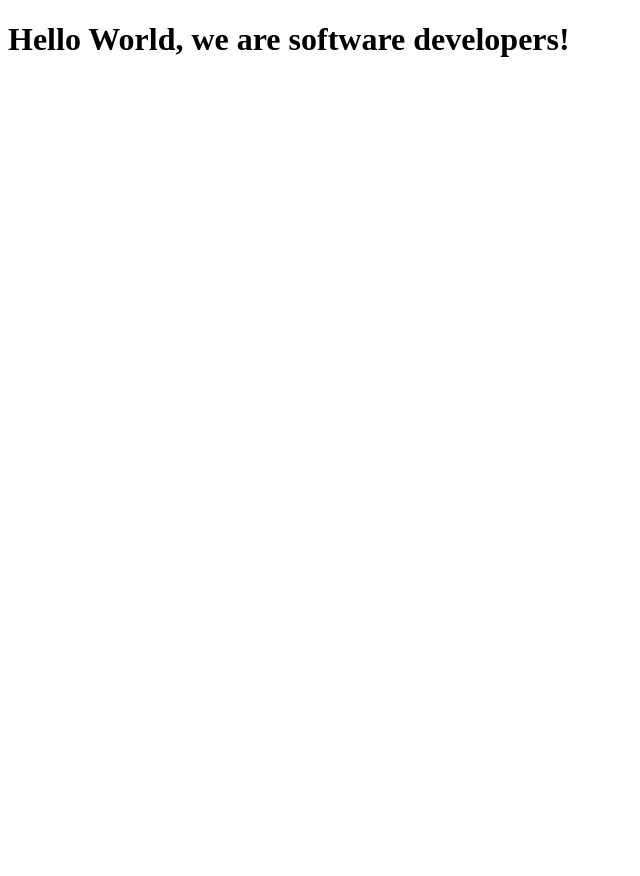
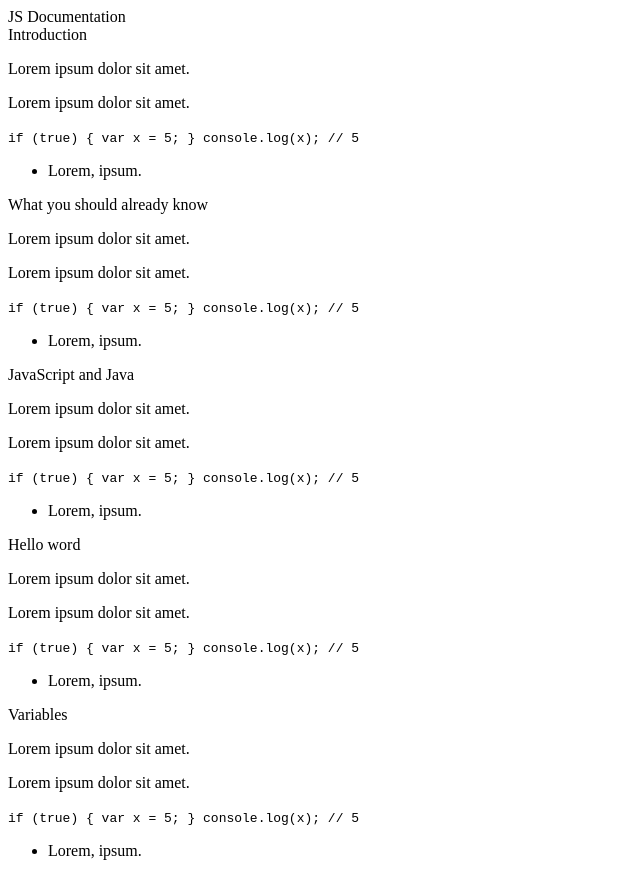
Before and after one commit to Galonzom/technical-document, a plain HTML site: page index.html in a window 1280 px wide. Shown: the whole page, without its empty margins (0-640 px from the left). Before the commit the page ends 800 px from the top, so only its background shows below. Drawn offline with Linux system fonts and the light colour scheme.

Commit message:
point 1 to 8

```diff
--- a/index.html
+++ b/index.html
@@ -7,7 +7,62 @@
   </head>
 
   <body>
-    <h1>Hello World, we are software developers!</h1>
+    <nav id="navbar">
+      <header>
+        JS Documentation
+      </header>
+    </nav>
+    <main id="main-doc">
+        <section class="main-section" id="introduction">
+          <header>Introduction</header>
+          <p>Lorem ipsum dolor sit amet.</p>
+          <p>Lorem ipsum dolor sit amet.</p>
+          <code>if (true) { var x = 5; } console.log(x); // 5</code>
+          <ul>
+            <li>Lorem, ipsum.</li>
+          </ul>
+        </section>
+        <section class="main-section" id="what_you_should_already_know">
+          <header>What you should already know</header>
+          <p>Lorem ipsum dolor sit amet.</p>
+          <p>Lorem ipsum dolor sit amet.</p>
+          <code>if (true) { var x = 5; } console.log(x); // 5</code>
+          <ul>
+            <li>Lorem, ipsum.</li>
+          </ul>
+        </section>
+        <section class="main-section" id="JavaScript_and_Java">
+          <header >JavaScript and Java</header>
+          <p>Lorem ipsum dolor sit amet.</p>
+          <p>Lorem ipsum dolor sit amet.</p>
+          <code>if (true) { var x = 5; } console.log(x); // 5</code>
+          <ul>
+            <li>Lorem, ipsum.</li>
+          </ul>
+        </section>
+        <section class="main-section" id="Hello_word">
+          <header>Hello word</header>
+          <p>Lorem ipsum dolor sit amet.</p>
+          <p>Lorem ipsum dolor sit amet.</p>
+          <code>if (true) { var x = 5; } console.log(x); // 5</code>
+          <ul>
+            <li>Lorem, ipsum.</li>
+          </ul>
+        </section>
+        <section class="main-section" id="variables">
+          <header>Variables</header>
+          <p>Lorem ipsum dolor sit amet.</p>
+          <p>Lorem ipsum dolor sit amet.</p>
+          <code>if (true) { var x = 5; } console.log(x); // 5</code>
+          <ul>
+            <li>Lorem, ipsum.</li>
+          </ul>
+        </section>
+
+
+
+    </main>
+
 
     <script src="https://cdn.freecodecamp.org/testable-projects-fcc/v1/bundle.js"></script>
     <script  src="js/index.js"></script>
```
